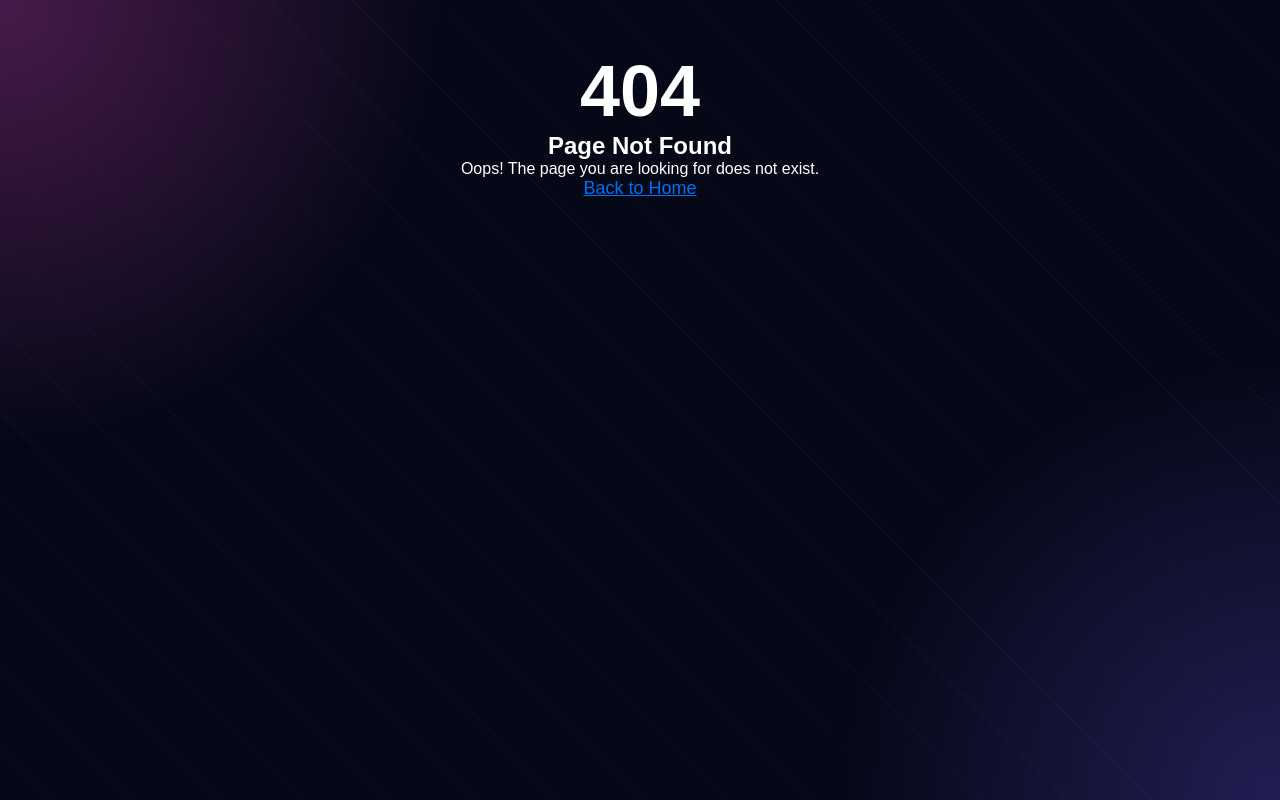
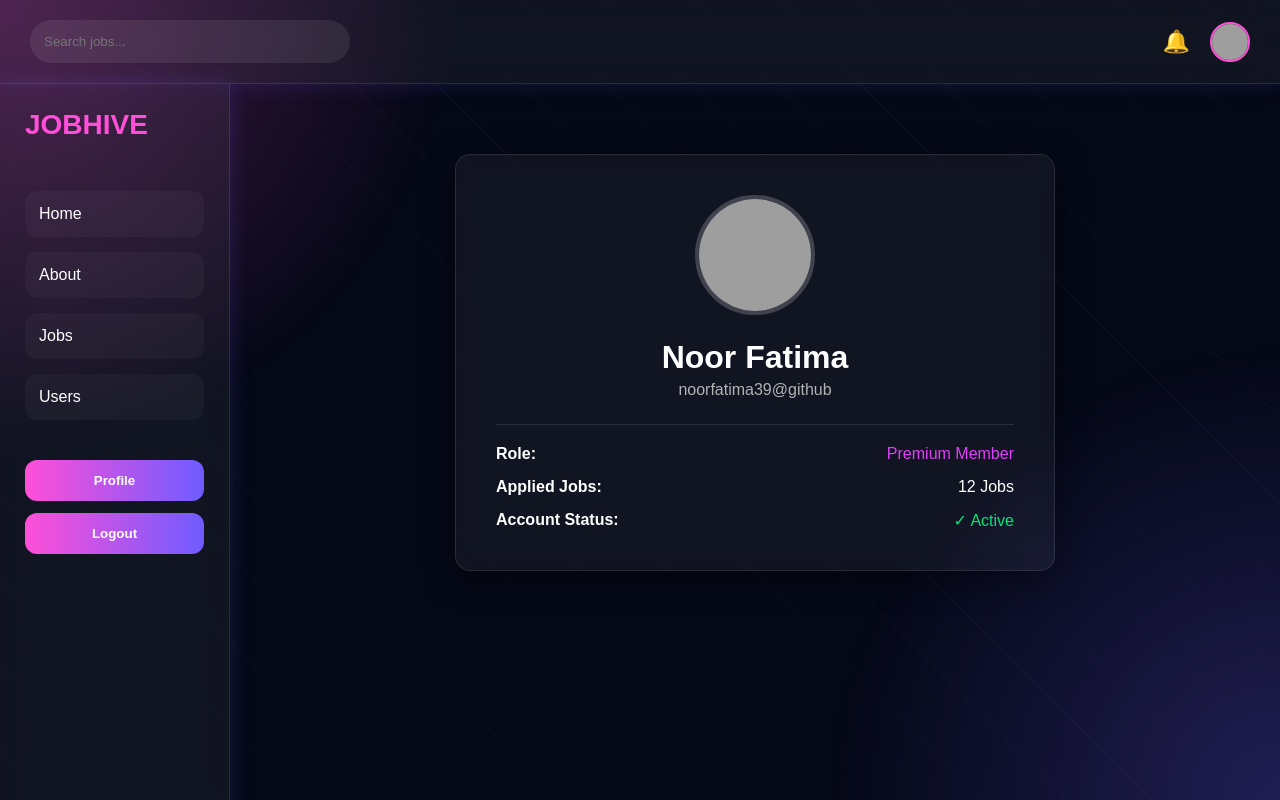
Before and after one commit to noorfatima39/my-react-app, a Next.js app: page /profile in a window 1280 px wide. Before the commit this address had no page. Shown: the top 800 px of the page. Built offline with nearby package versions, Linux system fonts and the light colour scheme; grey boxes are pictures that could not be loaded.

Commit message:
Added premium profile page route

```diff
--- /dev/null
+++ b/src/app/profile/page.jsx
@@ -0,0 +1,69 @@
+"use client";
+import React from "react";
+import Sidebar from "../../components/Sidebar";
+import Navbar from "../../components/Navbar";
+import Footer from "../../components/Footer";
+import "../../App.css";
+
+export default function ProfilePage() {
+  return (
+    <div>
+      {/* Top Navbar */}
+      <Navbar />
+
+      <div style={{ display: "flex" }}>
+        {/* Left Sidebar */}
+        <Sidebar />
+
+        {/* Main Content Area */}
+        <main style={{ flex: 1, padding: "30px" }}>
+          <div className="profile-container" style={{
+            background: "rgba(255, 255, 255, 0.05)",
+            backdropFilter: "blur(10px)",
+            borderRadius: "15px",
+            padding: "40px",
+            border: "1px solid rgba(255, 255, 255, 0.1)",
+            maxWidth: "600px",
+            margin: "40px auto",
+            textAlign: "center",
+            boxShadow: "0 8px 32px 0 rgba(0, 0, 0, 0.37)"
+          }}>
+            {/* Big Profile Image with Glass effect border */}
+            <img
+              src="https://i.pravatar.cc/150?img=5"
+              alt="User Profile"
+              style={{
+                width: "120px",
+                height: "120px",
+                borderRadius: "50%",
+                border: "4px solid rgba(255, 255, 255, 0.2)",
+                marginBottom: "20px"
+              }}
+            />
+
+            <h1 style={{ color: "#fff", marginBottom: "5px", fontSize: "2rem" }}>Noor Fatima</h1>
+            <p style={{ color: "#b3b3b3", fontSize: "1rem", marginBottom: "25px" }}>noorfatima39@github</p>
+
+            <div style={{ borderTop: "1px solid rgba(255, 255, 255, 0.1)", paddingTop: "20px" }}>
+              <div style={{ display: "flex", justifyContent: "space-between", marginBottom: "15px", color: "#fff" }}>
+                <span><strong>Role:</strong></span>
+                <span style={{ color: "#e040fb" }}>Premium Member</span>
+              </div>
+              <div style={{ display: "flex", justifyContent: "space-between", marginBottom: "15px", color: "#fff" }}>
+                <span><strong>Applied Jobs:</strong></span>
+                <span>12 Jobs</span>
+              </div>
+              <div style={{ display: "flex", justifyContent: "space-between", color: "#fff" }}>
+                <span><strong>Account Status:</strong></span>
+                <span style={{ color: "#00e676" }}>✓ Active</span>
+              </div>
+            </div>
+          </div>
+        </main>
+      </div>
+
+      {/* Bottom Footer */}
+      <Footer />
+    </div>
+  );
+}
```
